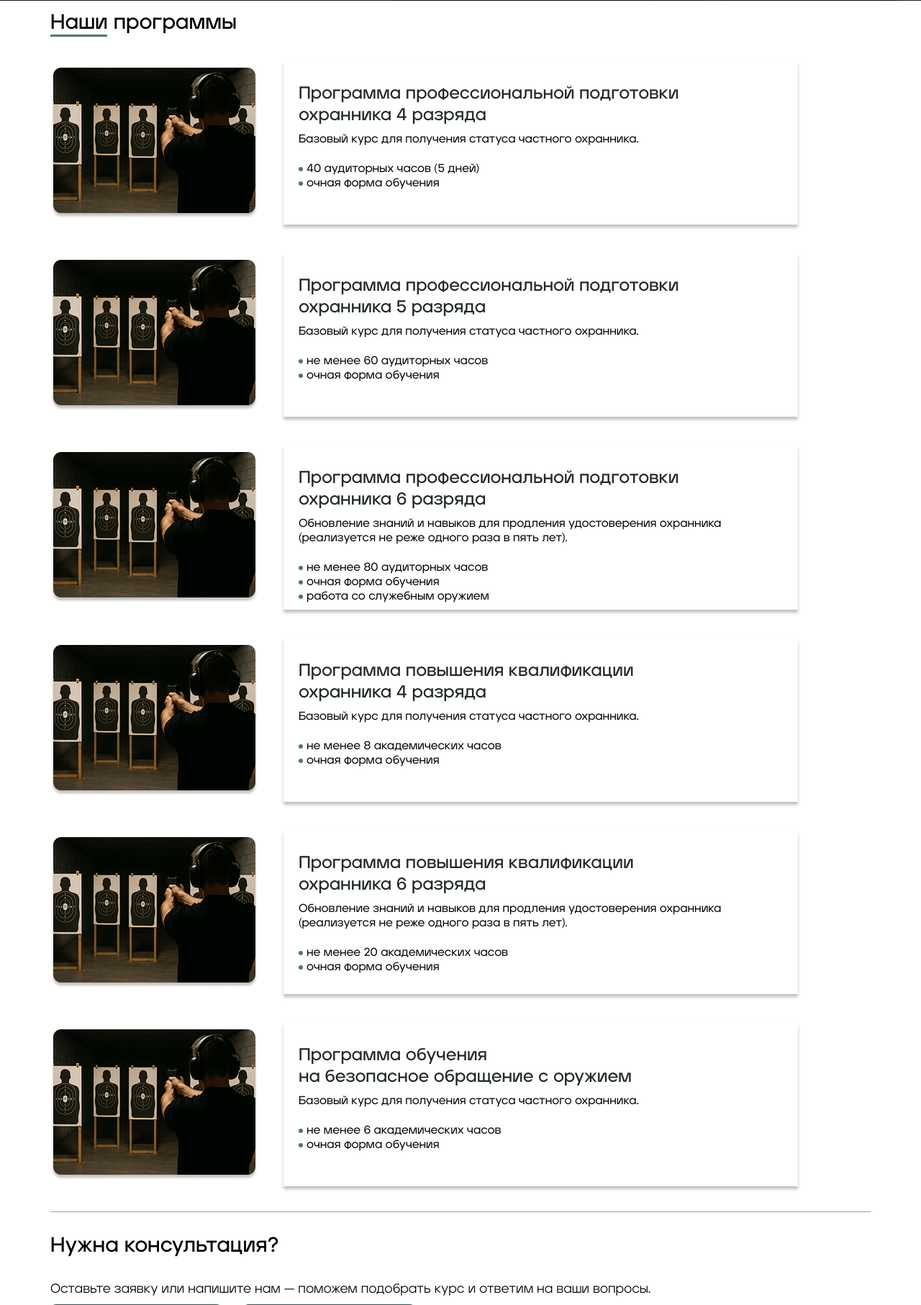
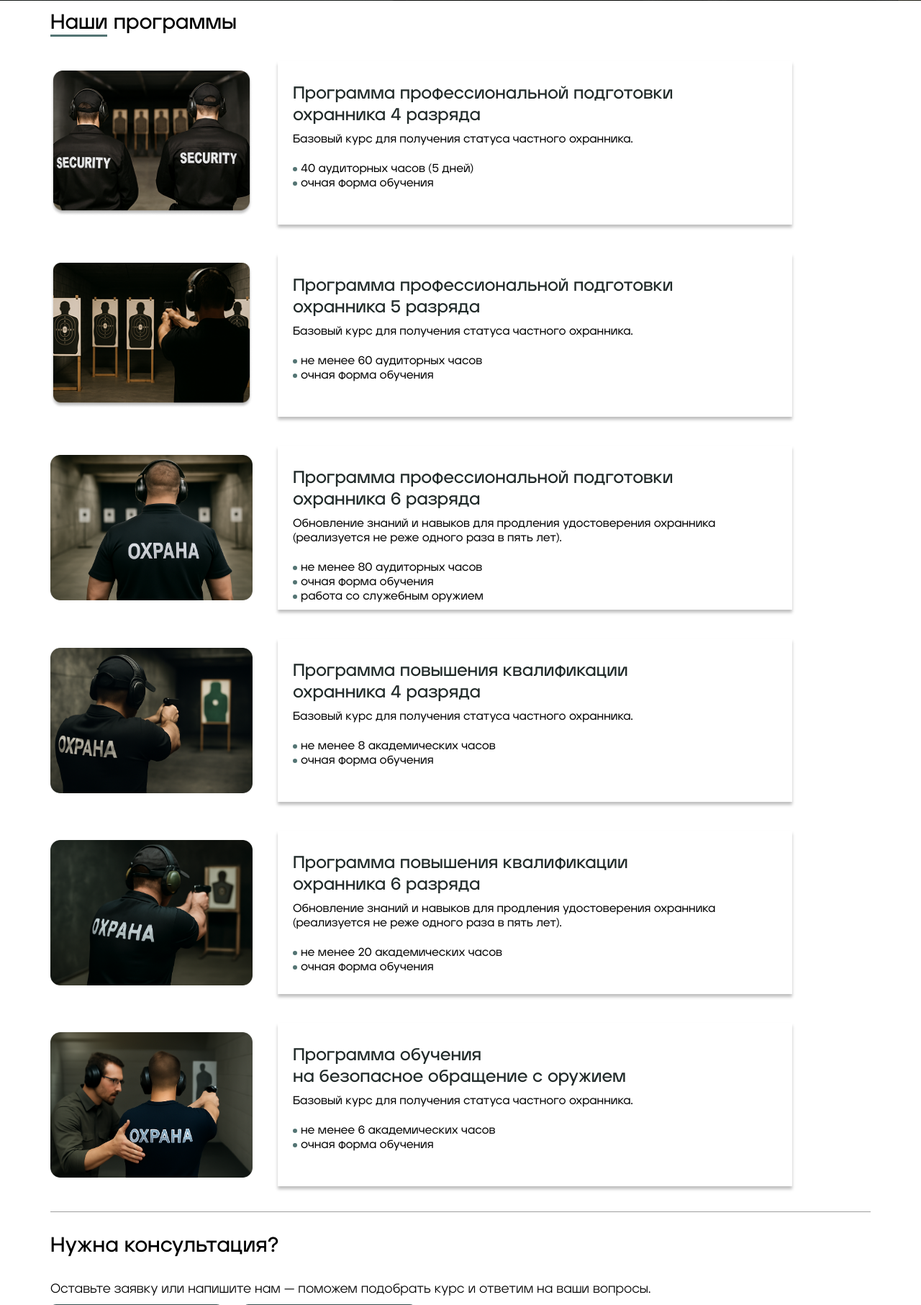
Before and after one commit to CepBep4/webddk, a Flask app: page / in a window 1280 px wide. Shown: the part 670-2483 px from the top of the page at 72% size. Run offline with Flask 3, Linux system fonts and the light colour scheme.

Commit message:
programsUpdate1

```diff
--- a/static/index.css
+++ b/static/index.css
@@ -537,3 +537,8 @@ span.logotext{
     font-weight: 400;
     line-height: normal;
 }
+
+.img-program{
+    width: 281px;
+    height: 202px;
+}
--- a/templates/index.html
+++ b/templates/index.html
@@ -34,7 +34,7 @@
         </div>
         <div class="program-container">
             <div class="program-card">
-                <img src="/static/p2.png" alt="">
+                <img class="img-program" src="/static/p1.png" alt="">
                 <div class="content-card">
                     <div class="title-card">Программа профессиональной подготовки<br>охранника 4 разряда</div>
                     <div class="description-card">Базовый курс для получения статуса частного охранника.</div>
@@ -45,7 +45,7 @@
                 </div>
             </div>
             <div class="program-card">
-                <img src="/static/p2.png" alt="">
+                <img class="img-program" src="/static/p2.png" alt="">
                 <div class="content-card">
                     <div class="title-card">Программа профессиональной подготовки<br>охранника 5 разряда</div>
                     <div class="description-card">Базовый курс для получения статуса частного охранника.</div>
@@ -56,7 +56,7 @@
                 </div>
             </div>
             <div class="program-card">
-                <img src="/static/p2.png" alt="">
+                <img class="img-program" src="/static/p3.png" alt="">
                 <div class="content-card">
                     <div class="title-card">Программа профессиональной подготовки<br>охранника 6 разряда</div>
                     <div class="description-card">Обновление знаний и навыков для продления удостоверения охранника (реализуется не реже одного раза в пять лет).</div>
@@ -68,7 +68,7 @@
                 </div>
             </div>
             <div class="program-card">
-                <img src="/static/p2.png" alt="">
+                <img class="img-program" src="/static/p4.png" alt="">
                 <div class="content-card">
                     <div class="title-card">Программа повышения квалификации<br>охранника 4 разряда</div>
                     <div class="description-card">Базовый курс для получения статуса частного охранника.</div>
@@ -79,7 +79,7 @@
                 </div>
             </div>
             <div class="program-card">
-                <img src="/static/p2.png" alt="">
+                <img class="img-program" src="/static/p5.png" alt="">
                 <div class="content-card">
                     <div class="title-card">Программа повышения квалификации<br>охранника 6 разряда</div>
                     <div class="description-card">Обновление знаний и навыков для продления удостоверения охранника (реализуется не реже одного раза в пять лет).</div>
@@ -90,7 +90,7 @@
                 </div>
             </div>
             <div class="program-card">
-                <img src="/static/p2.png" alt="">
+                <img class="img-program" src="/static/p6.png" alt="">
                 <div class="content-card">
                     <div class="title-card">Программа обучения<br>на безопасное обращение с оружием</div>
                     <div class="description-card">Базовый курс для получения статуса частного охранника.</div>
```
Also changed, not shown: static/p3.png (added), static/p4.png (added), static/p5.png (added), static/p6.png (added), 1 other file.
